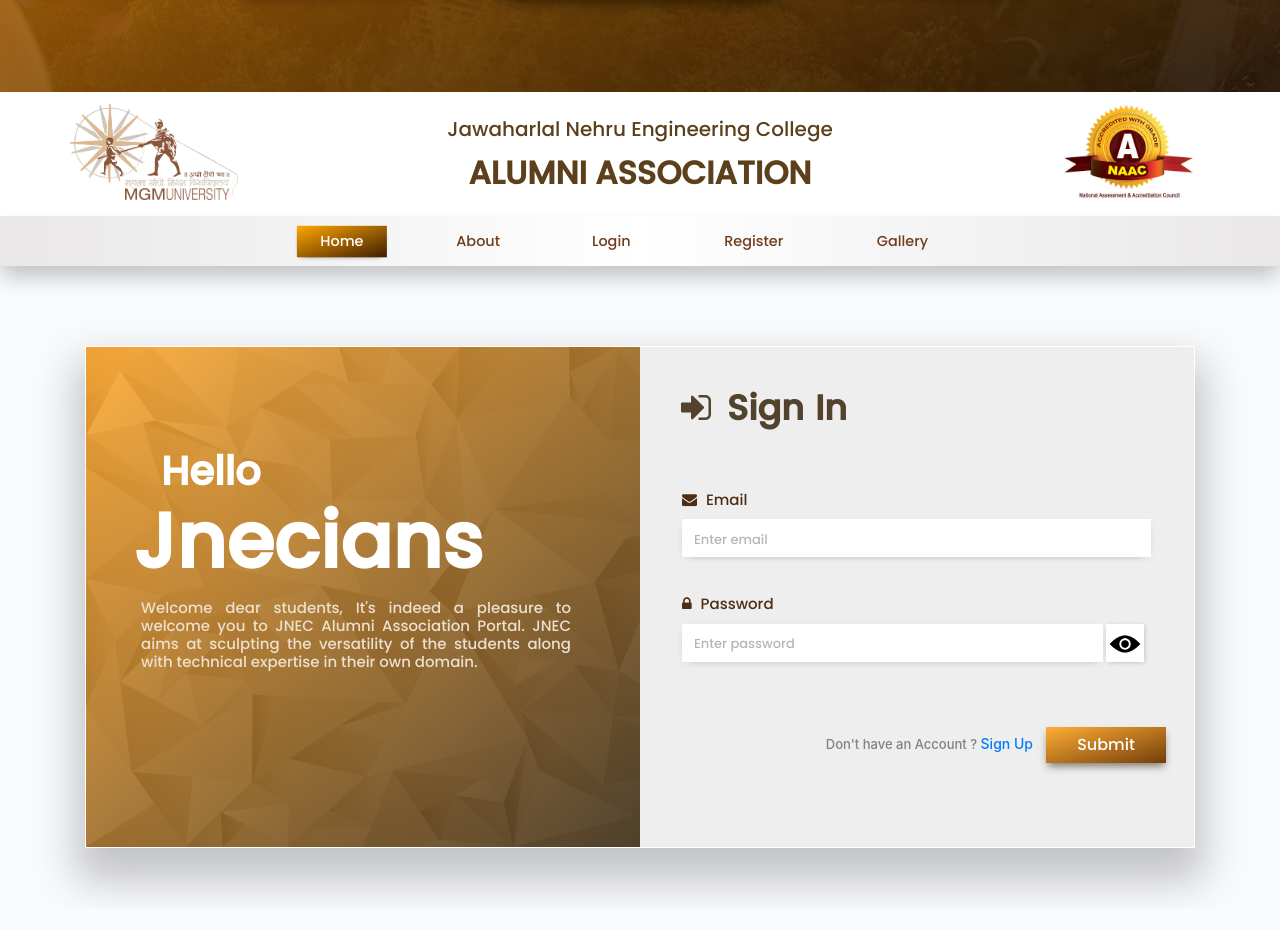
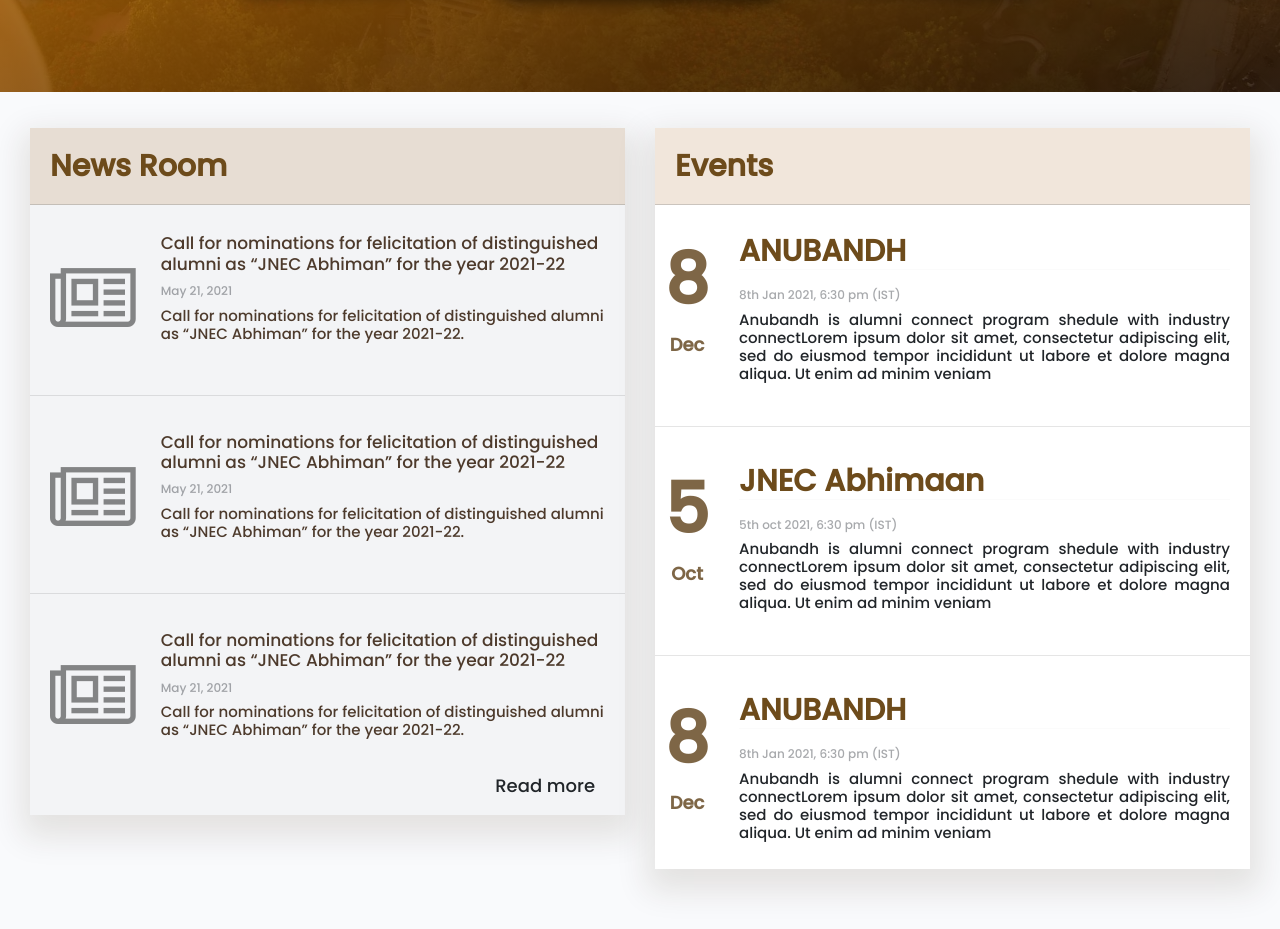
Before and after one commit to 99Chetan98/mini_project_alumni, a React (Create React App) app in the folder front/: page / in a window 1280 px wide. Shown: the part 711-1640 px from the top of the page. Before the commit the page ends 1619 px from the top, so only its background shows below. Built offline with nearby package versions, Linux system fonts and the light colour scheme.

Commit message:
news/event

```diff
--- a/front/src/App.css
+++ b/front/src/App.css
@@ -541,6 +541,7 @@ height: auto;
     position: fixed;
     box-shadow: 0px -14px 27px 13px #00000075;
     z-index: 9999;
+    top: -1px;
   }
   .header .container h5{
     display: none;
@@ -649,3 +650,114 @@ height: auto;
   }
 
 }
+.news{
+  margin-bottom: 60px!important;
+}
+.news .fa{
+  font-size: 75px;
+  margin-top: 50px;
+  color: #00000075;
+  margin-left: 20PX;
+
+}
+.news h1:nth-child(1){
+  font-size: 30px;
+  background: rgba(159, 78, 3, 0.142);
+  font-weight: bold;
+  color: #6d4b1b;
+  margin-top: 36px;
+  border-bottom: 1px solid rgba(128, 128, 128, 0.34);
+}
+.news h1{
+  font-size: 17px;
+  color: #3d2918e9;
+  padding: 20px;
+  font-family: 'Poppins', sans-serif;
+}
+.news h1 h5{
+  color: #282c3468;
+  font-size: 12px;
+  margin-top: 10px;
+}
+.news h1 h4{
+  font-size: 15px;
+}
+.newsbox{
+
+  display: flex;
+transition: 0.4s;
+}
+.newsbox:hover{
+  background: rgb(223, 223, 223);
+  cursor: pointer;
+}
+.Nbox{
+  background: #282c3407;
+  padding-bottom: 10px;
+  box-shadow: 1px 13px 30px 9px rgb(58 34 3 / 11%);
+}
+.Nbox h3{
+  font-size: 18px;
+  cursor: pointer;
+  position: relative;
+  font-family: 'Poppins', sans-serif;
+  padding-right: 30px;
+  transition: 0.3s;
+}
+.Nbox h3:hover{
+  color: rgb(0, 85, 255);
+}
+.ebox{
+  box-shadow: 1px 13px 30px 9px rgb(58 34 3 / 11%);
+  background: white;
+}
+.efield{
+padding-bottom: 19px;
+transition: 0.3s;
+  display: flex;
+  cursor: pointer;
+}
+.efield:hover{
+  background: rgba(128, 128, 128, 0.163);
+}
+.efield > h2{
+  font-size: 69px;
+  font-family: 'Poppins', sans-serif;
+  display: grid;
+  font-weight: bold;
+  text-align: center;
+  color: #60421bcf;
+  position: relative;
+  top: 15px;
+  padding: 10px;
+}
+.efield >h2 >span{
+  top: -10px;
+
+position: relative;
+  font-size: 18px;
+}
+.efield span #texte{
+  font-size: 30px;
+  font-family: 'Poppins', sans-serif;
+  font-weight: bold;
+  color: #6d4b1b;
+ text-align: justify;
+  border-bottom: 1px solid rgba(128, 128, 128, 0.034);
+}
+.efield >span >h4{
+  font-family: 'Poppins', sans-serif;
+  font-size: 15px;
+  text-align: justify;
+}
+.efield >span >h6{
+  color: #282c3468;
+  font-size: 12px;
+  font-family: 'Poppins', sans-serif;
+  margin-top: 10px;
+}
+.efield >span{
+  padding-left: 20px;
+  padding-top: 20px;
+  padding-right: 20px;
+}
--- a/front/src/components/Home.js
+++ b/front/src/components/Home.js
@@ -76,7 +76,82 @@ const Home = () => {
                     </Swiper>
 
           </div>
-          <Login/>
+          <div className="container-fluid">
+            <div className="row news">
+                          <div className="col-sm-6">
+
+                          <div className="Nbox">
+                          <h1>News Room</h1>
+                                <div className="newsbox">
+
+                                 <i class="fa fa-newspaper-o" aria-hidden="true"></i>
+                                 <h1>Call for nominations for felicitation of distinguished alumni as “JNEC Abhiman” for the year 2021-22
+                                      <h5>May 21, 2021</h5>
+
+                                      <h4>Call for nominations for felicitation of distinguished alumni as “JNEC Abhiman” for the year 2021-22.</h4></h1>
+                                </div>
+                                <hr></hr>
+                                <div className="newsbox">
+
+                               <i class="fa fa-newspaper-o" aria-hidden="true"></i>
+                               <h1>Call for nominations for felicitation of distinguished alumni as “JNEC Abhiman” for the year 2021-22
+                                    <h5>May 21, 2021</h5>
+
+                                    <h4>Call for nominations for felicitation of distinguished alumni as “JNEC Abhiman” for the year 2021-22.</h4></h1>
+                              </div>
+                              <hr></hr>
+                              <div className="newsbox">
+
+                               <i class="fa fa-newspaper-o" aria-hidden="true"></i>
+                               <h1>Call for nominations for felicitation of distinguished alumni as “JNEC Abhiman” for the year 2021-22
+                                    <h5>May 21, 2021</h5>
+
+                                    <h4>Call for nominations for felicitation of distinguished alumni as “JNEC Abhiman” for the year 2021-22.</h4></h1>
+                              </div>
+
+                                <h3 style={{textAlign:"end",paddingRight:"30px"}}>Read more</h3>
+
+                                </div>
+
+                          </div>
+                          <div className="col-sm-6">
+                                  <div className="ebox">
+                                  <h1>Events</h1>
+                                    <div class="efield">
+                                          <h2>8 <span>Dec</span></h2>
+                                         <span style={{display:"grid"}}>
+                                          <h2 id="texte">ANUBANDH</h2>
+                                          <h6>8th Jan 2021, 6:30 pm (IST)</h6>
+                                          <h4>Anubandh is alumni connect program shedule with industry connectLorem ipsum dolor
+                                            sit amet, consectetur adipiscing elit, sed do eiusmod tempor incididunt ut labore
+                                             et dolore magna aliqua. Ut enim ad minim veniam </h4></span>
+                                    </div>
+<hr></hr>
+                                    <div class="efield">
+                                          <h2>5 <span>Oct</span></h2>
+                                         <span style={{display:"grid"}}>
+                                          <h2 id="texte">JNEC Abhimaan</h2>
+                                          <h6>5th oct 2021, 6:30 pm (IST)</h6>
+                                          <h4>Anubandh is alumni connect program shedule with industry connectLorem ipsum dolor
+                                            sit amet, consectetur adipiscing elit, sed do eiusmod tempor incididunt ut labore
+                                             et dolore magna aliqua. Ut enim ad minim veniam </h4></span>
+                                    </div>
+                                    <hr></hr>
+                                    <div class="efield">
+                                          <h2>8 <span>Dec</span></h2>
+                                         <span style={{display:"grid"}}>
+                                          <h2 id="texte">ANUBANDH</h2>
+                                          <h6>8th Jan 2021, 6:30 pm (IST)</h6>
+                                          <h4>Anubandh is alumni connect program shedule with industry connectLorem ipsum dolor
+                                            sit amet, consectetur adipiscing elit, sed do eiusmod tempor incididunt ut labore
+                                             et dolore magna aliqua. Ut enim ad minim veniam </h4></span>
+                                    </div>
+                                  </div>
+                          </div>
+            </div>
+
+          </div>
+
     </>
   )
 }
```
